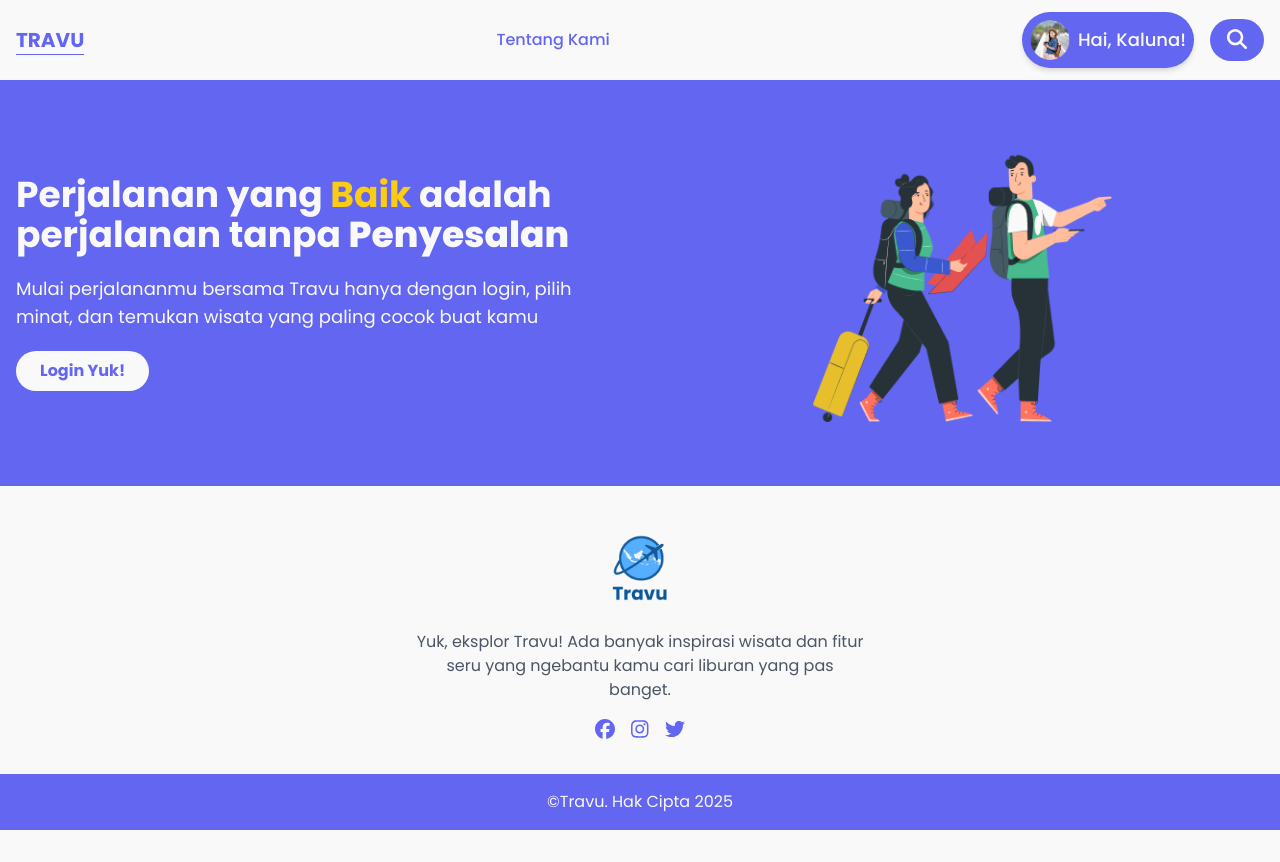
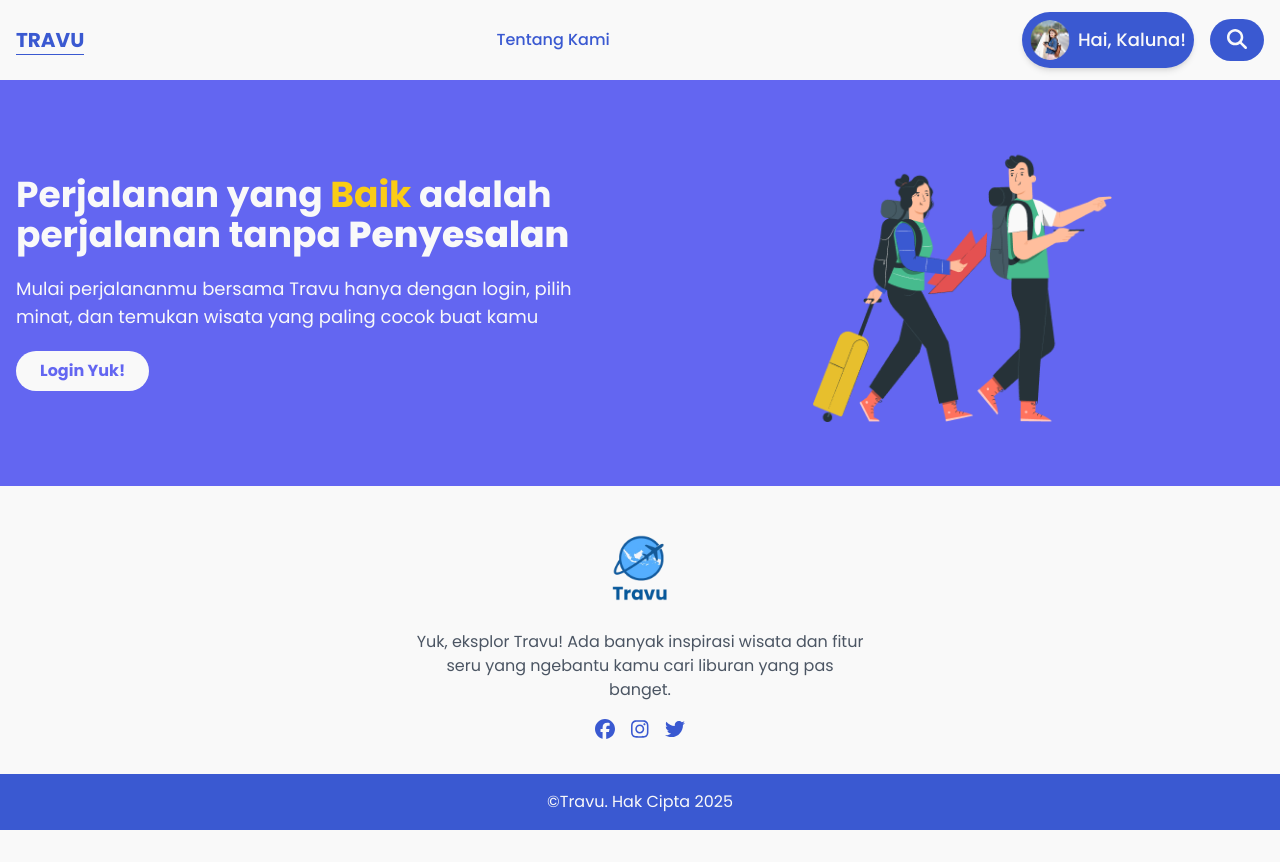
Before and after one commit to Travu-Team/travu-febe, a React (Vite) app in the folder frontend/my-react-app/: page / in a window 1280 px wide. Built offline with nearby package versions, Linux system fonts and the light colour scheme.

Commit message:
modified the background color declaration (luthfi)

```diff
--- a/frontend/my-react-app/src/components/Footer.jsx
+++ b/frontend/my-react-app/src/components/Footer.jsx
@@ -13,19 +13,19 @@ const Footer = () => {
         </p>
 
         <div className="flex space-x-4">
-          <a href="#" className="text-indigo-500 hover:text-indigo-700">
+          <a href="#" className="text-primary hover:text-primary">
             <FontAwesomeIcon icon={faFacebook} size="lg" />
           </a>
-          <a href="#" className="text-indigo-500 hover:text-indigo-700">
+          <a href="#" className="text-primary hover:text-primary">
             <FontAwesomeIcon icon={faInstagram} size="lg" />
           </a>
-          <a href="#" className="text-indigo-500 hover:text-indigo-700">
+          <a href="#" className="text-primary hover:text-primary">
             <FontAwesomeIcon icon={faTwitter} size="lg" />
           </a>
         </div>
       </div>
 
-      <div className="bg-indigo-500 text-white text-center py-4 mt-8 w-full">
+      <div className="bg-primary text-white text-center py-4 mt-8 w-full">
         <p>©Travu. Hak Cipta 2025</p>
       </div>
     </footer>
--- a/frontend/my-react-app/src/components/Navbar.jsx
+++ b/frontend/my-react-app/src/components/Navbar.jsx
@@ -6,22 +6,22 @@ const Navbar = () => {
   return (
     <nav className="w-full bg-white px-4 py-3 shadow-md flex justify-between items-center">
       <div className="flex items-center space-x-2">
-        <span className="border-b border-indigo-500 text-indigo-500 font-bold text-xl">TRAVU</span>
+        <span className="border-b border-primary text-primary font-bold text-xl">TRAVU</span>
       </div>
 
       <div className="hidden md:flex space-x-8">
-        <a href="#about" className="text-indigo-500 hover:text-indigo-700 font-medium">Tentang Kami</a>
+        <a href="#about" className="text-primary hover:text-primary font-medium">Tentang Kami</a>
       </div>
 
       <div className="flex items-center space-x-4">
-        <div className="relative bg-indigo-500 rounded-full p-2 shadow-md">
+        <div className="relative bg-primary rounded-full p-2 shadow-md">
           <div className="flex items-center space-x-2">
             <img src="/image/user-profile.png" alt="Profile" className="w-10 h-10 rounded-full" />
             <div className="text-white font-medium text-lg">Hai, Kaluna!</div>
           </div>
         </div>
 
-        <button className="bg-indigo-500 hover:bg-indigo-600 text-white font-bold py-2 px-4 rounded-full">
+        <button className="bg-primary hover:bg-primary text-white font-bold py-2 px-4 rounded-full">
           <FontAwesomeIcon icon={faSearch} size="lg" />
         </button>
       </div>
```
